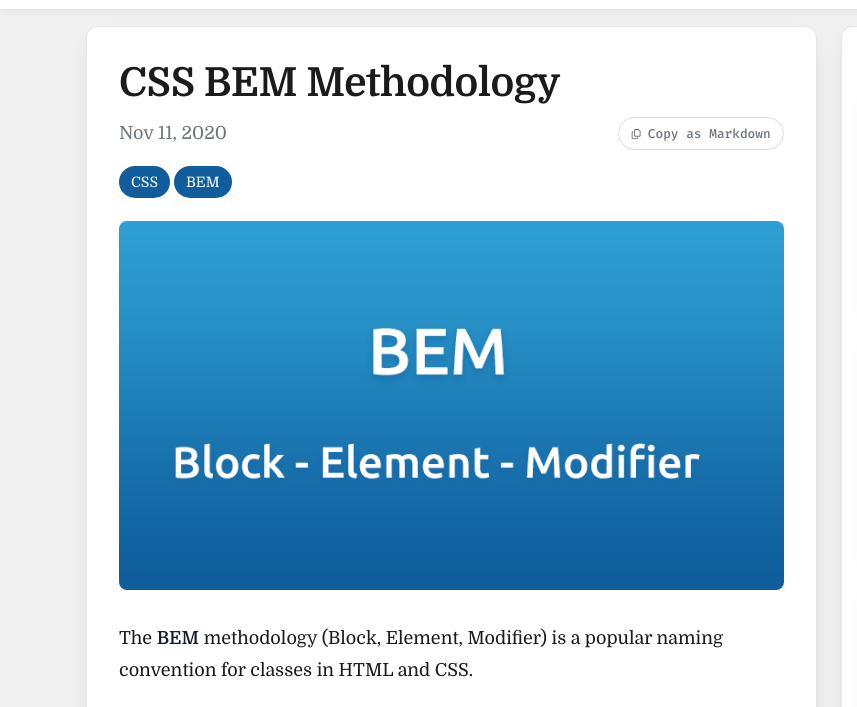
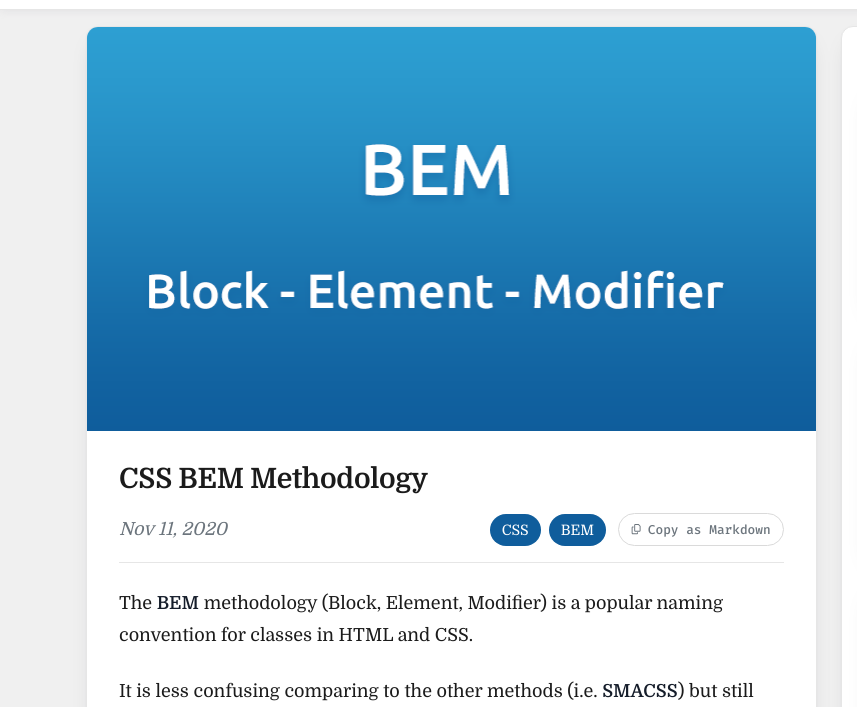
Before and after one commit to meghsohor/meghsohor-blog, an Astro site: page /blog/css-bem-methodology in a window 1280 px wide. Shown: the part 59-766 px from the top of the page, 0-857 px from the left. Built offline with nearby package versions, Linux system fonts and the light colour scheme; Astro itself is replaced by a stand-in of ours.

Commit message:
Restored the pre-migration post header: hero image on top, title below, date/tags row with divider

```diff
--- a/src/pages/blog/[slug].astro
+++ b/src/pages/blog/[slug].astro
@@ -45,15 +45,16 @@ const postSchema = {
 >
   <JsonLd slot="head" schema={postSchema} />
   <link slot="head" rel="alternate" type="text/markdown" href={`/blog/${post.slug}.md`} title="Plain markdown version" />
-  <article class="single-post-card card p-6 md:p-8" data-pagefind-body>
-    <h1 class="text-4xl font-bold mb-4">{post.data.title}</h1>
+  <article class="single-post-card card" data-pagefind-body>
+    {post.data.image && <img src={post.data.image} alt={post.data.title} class="w-full" />}
 
-    <div class="single-post-date-and-tags mb-6">
-      <div class="card-subtitle text-muted flex items-center justify-between flex-wrap gap-x-4 gap-y-2">
-        <time datetime={post.data.date.toISOString()}>{formatDate(post.data.date)}</time>
-        <CopyMarkdownButton markdown={post.body} fallbackHref={`/blog/${post.slug}.md`} />
-      </div>
-      <ul class="post-tags mt-4">
+    <div class="p-6 md:p-8">
+      <h1 class="mb-4">{post.data.title}</h1>
+
+      <div class="single-post-meta flex items-center justify-between flex-wrap gap-x-4 gap-y-2 pb-4 mb-6 border-b border-border-soft">
+        <time class="text-muted italic" datetime={post.data.date.toISOString()}>{formatDate(post.data.date)}</time>
+        <div class="flex items-center flex-wrap gap-x-3 gap-y-2">
+          <ul class="post-tags">
             {
               post.data.tags.map(tag => (
                 <li>
@@ -64,12 +65,13 @@ const postSchema = {
               ))
             }
           </ul>
+          <CopyMarkdownButton markdown={post.body} fallbackHref={`/blog/${post.slug}.md`} />
         </div>
-
-    {post.data.image && <img src={post.data.image} alt={post.data.title} class="w-full rounded-lg mb-8" />}
+      </div>
 
       <div class="prose prose-lg max-w-none">
         <Content />
       </div>
+    </div>
   </article>
 </BaseLayout>
--- a/src/styles/global.css
+++ b/src/styles/global.css
@@ -346,10 +346,23 @@ h6 {
   border-bottom: 1px solid var(--theme-border-strong);
 }
 
-/* Same tag pills as .tags, but for the single-post byline row — no divider border needed there */
+/* Same tag pills as .tags, but for the single-post meta row — no divider border needed there */
 .post-tags {
   display: flex;
   flex-wrap: wrap;
+}
+/* In the meta row the pills sit inline next to the date and copy button,
+   so they use flex gap instead of their own offset margins */
+.single-post-meta .post-tags {
+  gap: 0.5rem;
+}
+.single-post-meta .tag {
+  margin: 0;
+}
+/* Post title matches the pre-migration scale; the global h1 rule (2.5rem) is
+   unlayered so a Tailwind text-* utility can't override it */
+.single-post-card h1 {
+  font-size: 1.75rem;
 }
 
 .tag {
```
Lines whose indentation alone changed are shown as unchanged.
